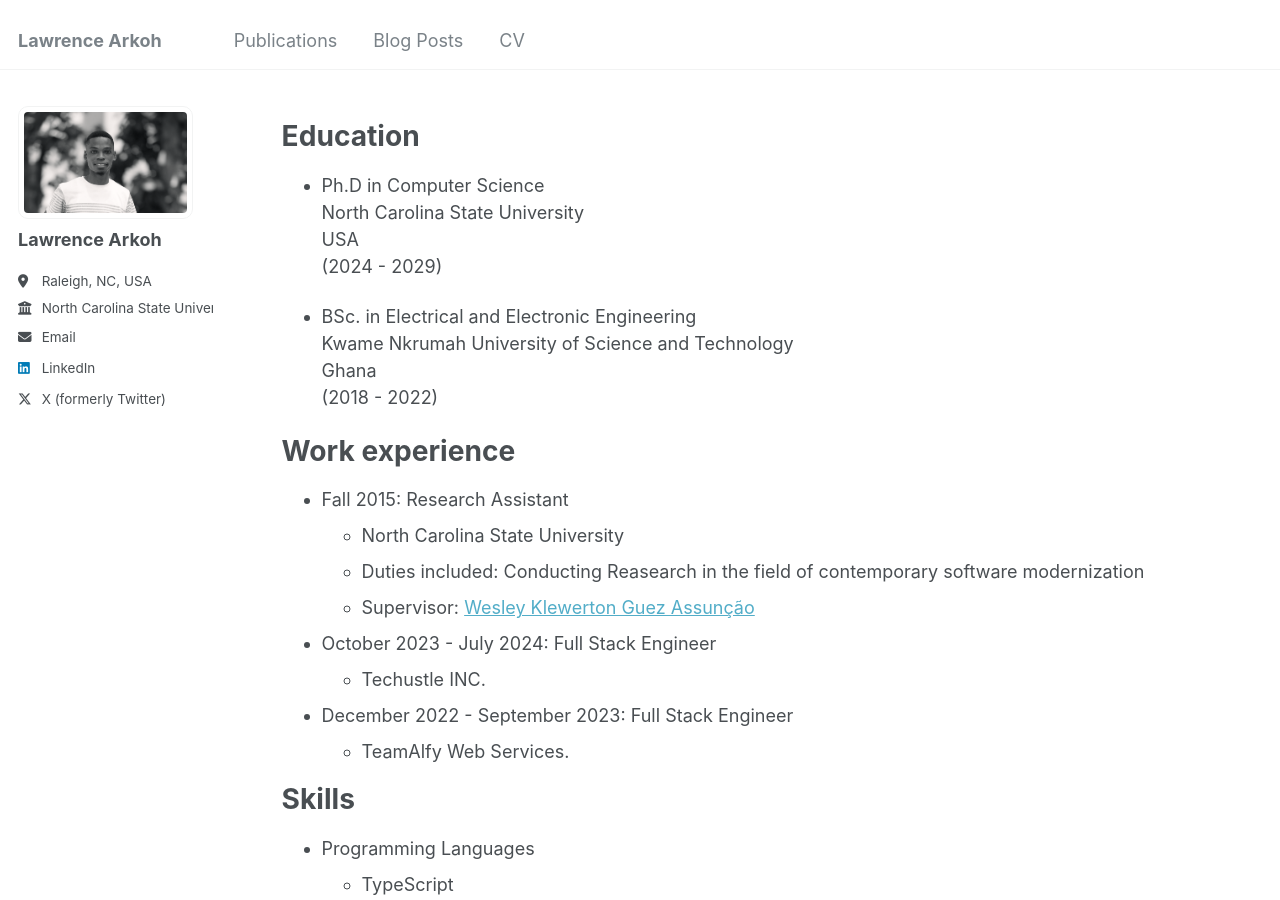
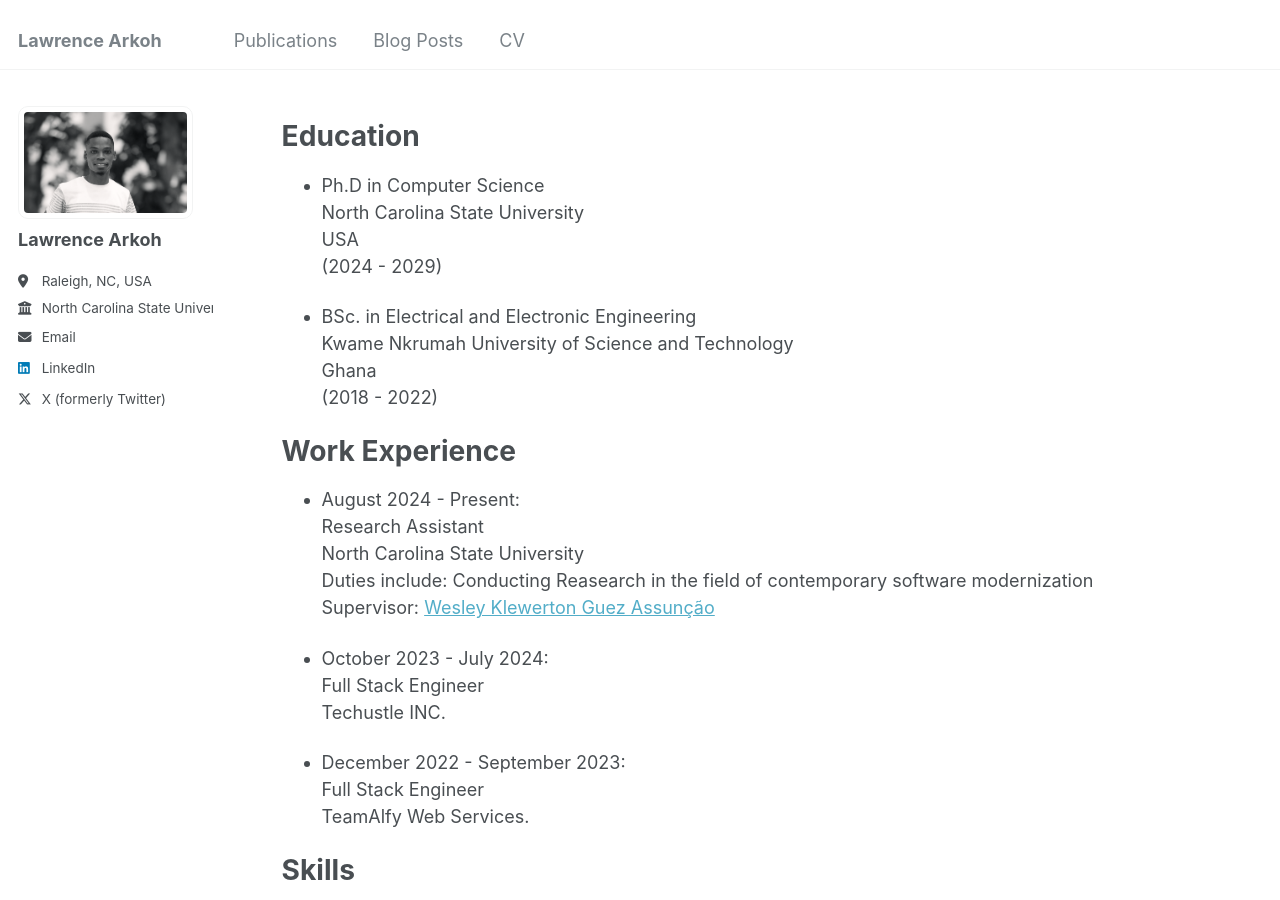
Before and after one commit to lawrencearkoh/lawrencearkoh.github.io, a Jekyll site: the page built from _pages/cv.md, in a window 1280 px wide and 900 px high. Built offline with Jekyll 4.4.1, drawn with Linux system fonts in a browser that asks for light colours.

Commit message:
format cv page

```diff
--- a/_pages/cv.md
+++ b/_pages/cv.md
@@ -22,19 +22,23 @@ Education
   (2018 - 2022)
 
 
-Work experience
+Work Experience
 ======
-* Fall 2015: Research Assistant
-  * North Carolina State University
-  * Duties included: Conducting Reasearch in the field of contemporary software modernization
-  * Supervisor: [Wesley Klewerton Guez Assunção](https://wesleyklewerton.github.io/teaching.html)
-
-* October 2023 - July 2024: Full Stack Engineer
-  * Techustle INC.
+* August 2024 - Present:
+  Research Assistant
+  North Carolina State University
+  Duties include: Conducting Reasearch in the field of contemporary software modernization
+  Supervisor: [Wesley Klewerton Guez Assunção](https://wesleyklewerton.github.io/teaching.html)
 
 
-* December 2022 - September 2023: Full Stack Engineer
-  * TeamAlfy Web Services.
+* October 2023 - July 2024:
+  Full Stack Engineer
+  Techustle INC.
+
+
+* December 2022 - September 2023:
+  Full Stack Engineer
+  TeamAlfy Web Services.
 
 
 Skills
```
